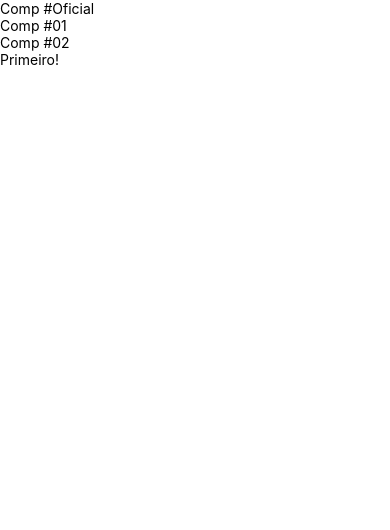
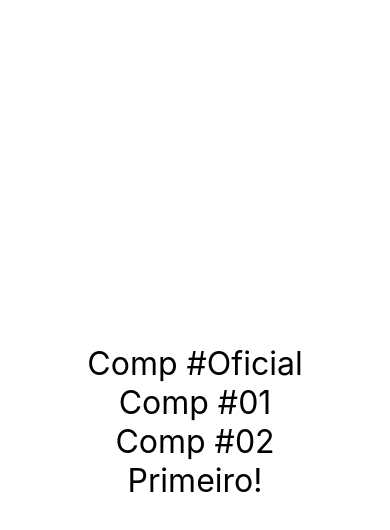
Before and after one commit to marlonalmino/react-native-hello-world, a React Native app: screen / in a window 390 px wide. Shown: the top 530 px of the page. Built offline with nearby package versions, Linux system fonts and the light colour scheme.

Commit message:
Um Pouco de Estilo

```diff
--- a/src/App.js
+++ b/src/App.js
@@ -1,14 +1,22 @@
 import React from 'react'
-import {View} from 'react-native'
+import {View, StyleSheet} from 'react-native'
 
 import CompPadrao, {Comp1, Comp2} from './components/Multi'
 import Primeiro from './components/Primeiro'
 
 export default () => (
-  <View>
+  <View style={style.App}>
     <CompPadrao />
     <Comp1 />
     <Comp2 />
     <Primeiro />
   </View>
 )
+
+const style = StyleSheet.create({
+  App: {
+    flexGrow: 1,
+    justifyContent: 'center',
+    alignItems: 'center',
+  },
+})
--- a/src/components/Multi.js
+++ b/src/components/Multi.js
@@ -1,16 +1,17 @@
 import React from 'react'
 import {Text} from 'react-native'
+import Estilo from './estilo'
 
 function Comp() {
-  return <Text>Comp #Oficial</Text>
+  return <Text style={Estilo.fontG}>Comp #Oficial</Text>
 }
 
 function Comp1() {
-  return <Text>Comp #01</Text>
+  return <Text style={Estilo.fontG}>Comp #01</Text>
 }
 
 function Comp2() {
-  return <Text>Comp #02</Text>
+  return <Text style={Estilo.fontG}>Comp #02</Text>
 }
 
 export {Comp1, Comp2}
--- a/src/components/Primeiro.js
+++ b/src/components/Primeiro.js
@@ -1,4 +1,5 @@
 import React from 'react'
 import {Text} from 'react-native'
+import Estilo from './estilo'
 
-export default () => <Text>Primeiro!</Text>
+export default () => <Text style={Estilo.fontG}>Primeiro!</Text>
--- /dev/null
+++ b/src/components/estilo.js
@@ -0,0 +1,7 @@
+import {StyleSheet} from 'react-native'
+
+export default StyleSheet.create({
+  fontG: {
+    fontSize: 32,
+  },
+})
```
